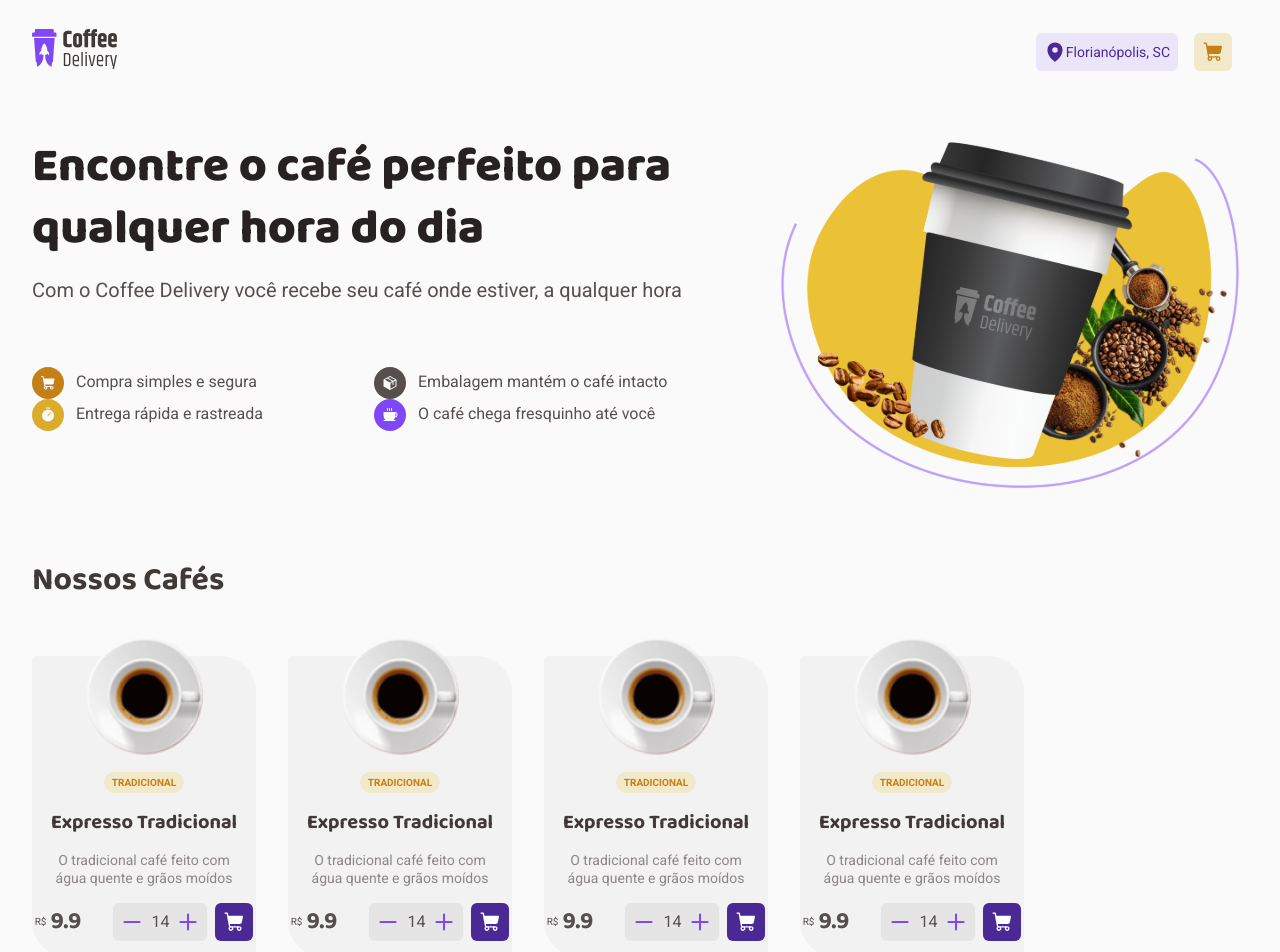
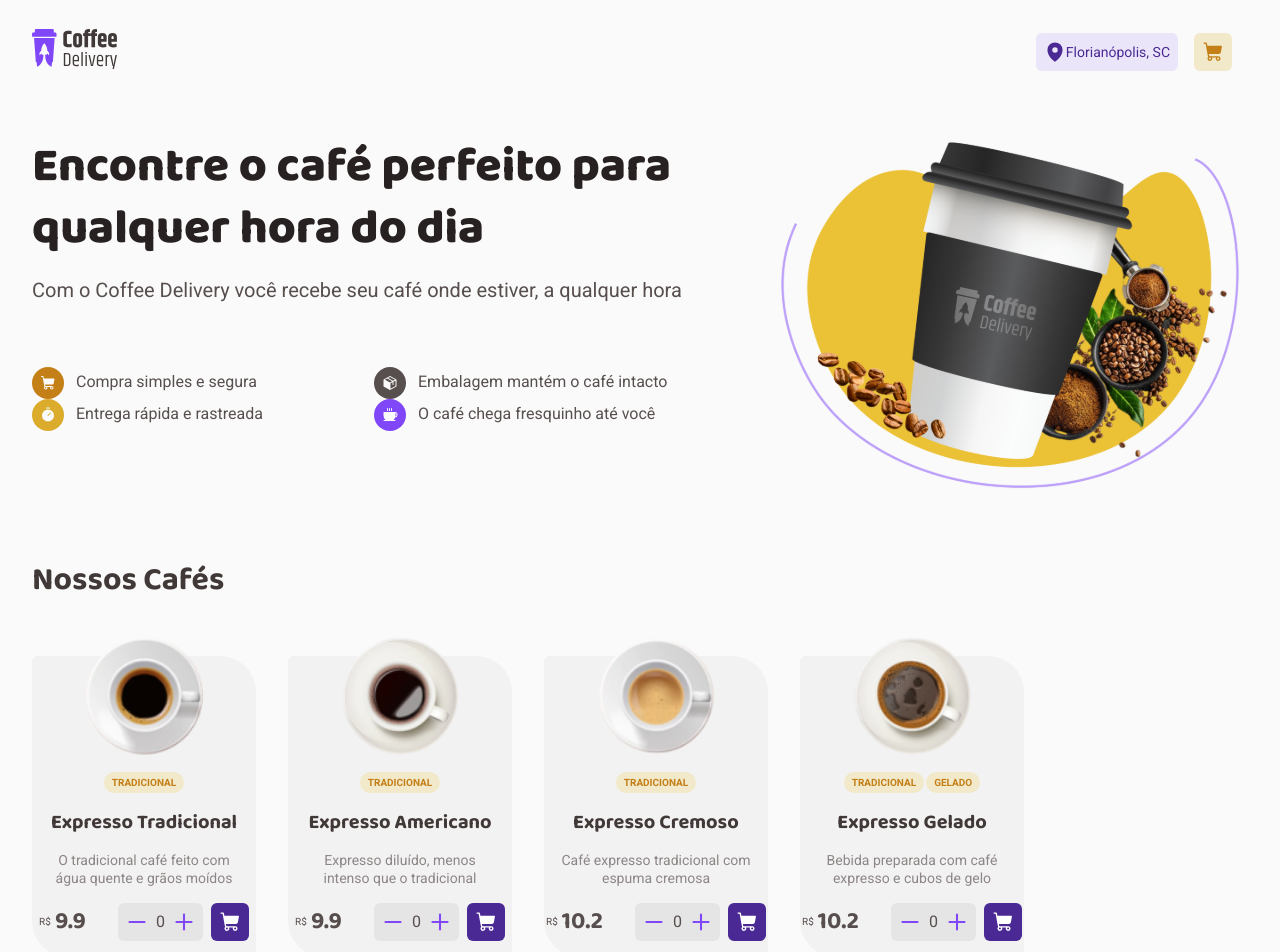
Before and after one commit to iago-monteirog/coffe-delivery-ignite, a React (Vite) app: page / in a window 1280 px wide. Shown: the top 952 px of the page. Built offline with nearby package versions, Linux system fonts and the light colour scheme.

Commit message:
feat: cart items context

```diff
--- a/src/components/CoffeeCard/index.tsx
+++ b/src/components/CoffeeCard/index.tsx
@@ -2,19 +2,18 @@ import * as S from './styles';
 import { ShoppingCart } from '@phosphor-icons/react';
 import { NavLink } from 'react-router-dom';
 import { Counter } from '../Counter';
-import { useContext } from 'react';
-import { CoffeeShopContext } from '../../contexts/CoffeeShopContext';
+import { CoffeeType } from '../../types/Coffee';
 
-export function CoffeeCard() {
 
-    const { coffeeList } = useContext(CoffeeShopContext);
+
+export function CoffeeCard({ coffee }: CoffeeType) {
 
     return (
         <S.CoffeeBox>
-            <img src={coffeeList[0].img} alt="" />
+            <img src={coffee.img} alt="" />
 
             <S.Tags>
-                {coffeeList[0].tags.map((tag, index) => {
+                {coffee.tags.map((tag, index) => {
                     return (
                         <S.CoffeeTag key={index}>
                             <span>{tag}</span>
@@ -23,15 +22,14 @@ export function CoffeeCard() {
                 })}
             </S.Tags>
 
-            <h4>{coffeeList[0].name}</h4>
-            <p>{coffeeList[0].description}</p>
+            <h4>{coffee.name}</h4>
+            <p>{coffee.description}</p>
 
             <S.BuyBox>
-                <p>R$<strong>{coffeeList[0].price}</strong></p>
+                <p>R$<strong>{coffee.price}</strong></p>
 
                 <S.ActionsBox>
-                    <Counter
-                    />
+                    <Counter coffee={coffee} />
                     <NavLink to='/checkout'>
                         <ShoppingCart weight='fill' size={22} />
                     </NavLink>
--- a/src/components/Counter/index.tsx
+++ b/src/components/Counter/index.tsx
@@ -1,43 +1,50 @@
 import { Minus, Plus } from '@phosphor-icons/react';
 import * as S from './styles';
-import { useContext } from 'react';
+import { useContext, useState } from 'react';
 import { CoffeeShopContext } from '../../contexts/CoffeeShopContext';
+import { CoffeeType } from '../../types/Coffee';
 
 
-export function Counter() {
-    const { coffeeList, setCoffeeList } = useContext(CoffeeShopContext);
+export function Counter({ coffee }: CoffeeType) {
+    const { cartItems, setCartItems } = useContext(CoffeeShopContext);
+
+    const [quantitySelectedItem, setQuantitySelectedItem] = useState<number>(0);
 
     function handleAddCoffeeToCart() {
+
         const newCoffee = [
             {
-                id: coffeeList[0].id,
-                name: coffeeList[0].name,
-                img: coffeeList[0].img,
-                description: coffeeList[0].description,
-                price: coffeeList[0].price,
-                tags: coffeeList[0].tags
-
+                id: coffee.id,
+                name: coffee.name,
+                price: coffee.price,
             }
         ];
 
-        setCoffeeList([...coffeeList, ...newCoffee]);
+
+        setCartItems([...cartItems, ...newCoffee]);
+
+        setQuantitySelectedItem((state: number) => {
+            return state + 1
+        });
     }
 
     function handleRemoveCoffeeToCart() {
-        if (coffeeList.length === 0) return;
+        if (cartItems.length === 0) return;
 
-        const updatedCoffeeList = [...coffeeList];
+        const updatedCoffeeList = [...cartItems];
         updatedCoffeeList.pop();
 
-        setCoffeeList([...updatedCoffeeList]);
+        setCartItems([...updatedCoffeeList]);
+
+        setQuantitySelectedItem((state: number) => {
+            return state - 1;
+        });
     }
-
-    console.log(coffeeList);
 
     return (
         <S.Counter>
             <Minus size={22} weight='bold' onClick={handleRemoveCoffeeToCart} />
-            <span>{coffeeList.length}</span>
+            <span>{quantitySelectedItem}</span>
             <Plus size={22} weight='bold' onClick={handleAddCoffeeToCart} />
         </S.Counter>
     );
--- a/src/contexts/CoffeeShopContext.tsx
+++ b/src/contexts/CoffeeShopContext.tsx
@@ -1,17 +1,14 @@
 import { ReactNode, createContext, useState } from "react";
 
-export interface CoffeeProps {
+interface CartItensProps {
     id?: number,
     name: string;
-    img: string;
-    description: string;
     price: number;
-    tags: string[];
 }
 
 interface CoffeeShopContextType {
-    coffeeList: CoffeeProps[],
-    setCoffeeList: (coffeList: CoffeeProps[]) => void;
+    cartItems: CartItensProps[],
+    setCartItems: (coffeList: CartItensProps[]) => void;
 }
 
 export const CoffeeShopContext = createContext({} as CoffeeShopContextType);
@@ -21,13 +18,13 @@ interface CoffeeShopContextProviderProps {
 }
 
 export function CoffeeShopContextProvider({ children }: CoffeeShopContextProviderProps) {
-    const [coffeeList, setCoffeeList] = useState<CoffeeProps[]>([]);
+    const [cartItems, setCartItems] = useState<CartItensProps[]>([]);
 
     return (
         <CoffeeShopContext.Provider
             value={{
-                coffeeList,
-                setCoffeeList
+                cartItems,
+                setCartItems
             }}
         >
             {children}
--- a/src/pages/Home/index.tsx
+++ b/src/pages/Home/index.tsx
@@ -3,15 +3,15 @@ import coffeImage from '../../assets/coffe-image.svg';
 import { Coffee, Package, ShoppingCart, Timer } from '@phosphor-icons/react';
 import { CoffeeCard } from '../../components/CoffeeCard/index';
 import { StyledCircle } from '../../styles/themes/styledCircles';
-import { useContext, useEffect } from 'react';
+import { useEffect, useState } from 'react';
 import coffeeMenu from './caffeeMenu';
-import { CoffeeShopContext } from '../../contexts/CoffeeShopContext';
+import { CoffeeProps } from '../../types/Coffee';
 
 
 
 export function Home() {
 
-    const { coffeeList, setCoffeeList } = useContext(CoffeeShopContext);
+    const [coffeeList, setCoffeeList] = useState<CoffeeProps[]>([])
 
     useEffect(() => {
         setCoffeeList(coffeeMenu);
@@ -68,6 +68,7 @@ export function Home() {
                         return (
                             <CoffeeCard
                                 key={coffee.id}
+                                coffee={coffee}
                             />
                         )
                     })}
--- /dev/null
+++ b/src/types/Coffee.ts
@@ -0,0 +1,12 @@
+export interface CoffeeProps {
+    id?: number,
+    name: string;
+    img: string;
+    description: string;
+    price: number;
+    tags: string[];
+}
+
+export interface CoffeeType {
+    coffee: CoffeeProps
+}
```
Also changed, not shown: src/components/Header/styles.ts (line endings or trailing spaces).
